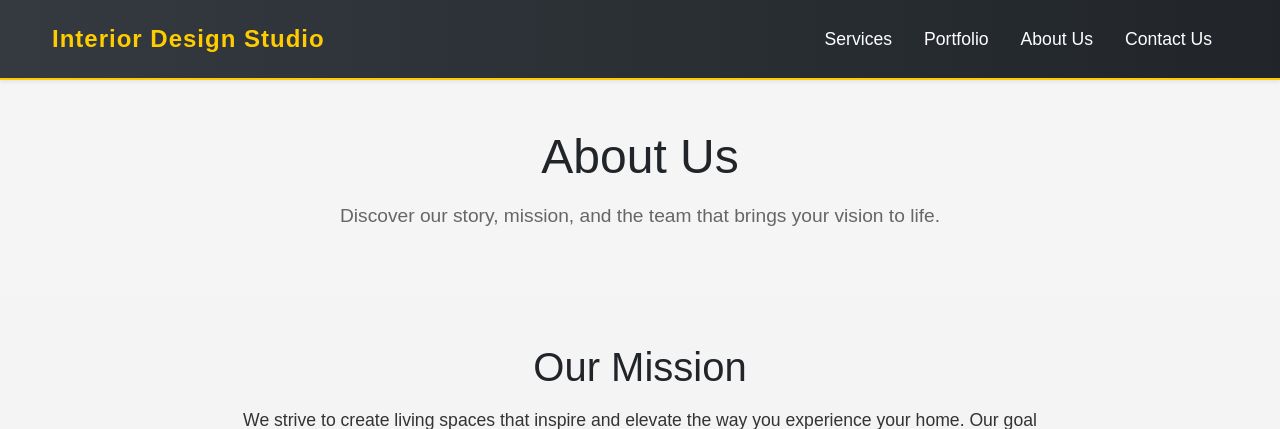
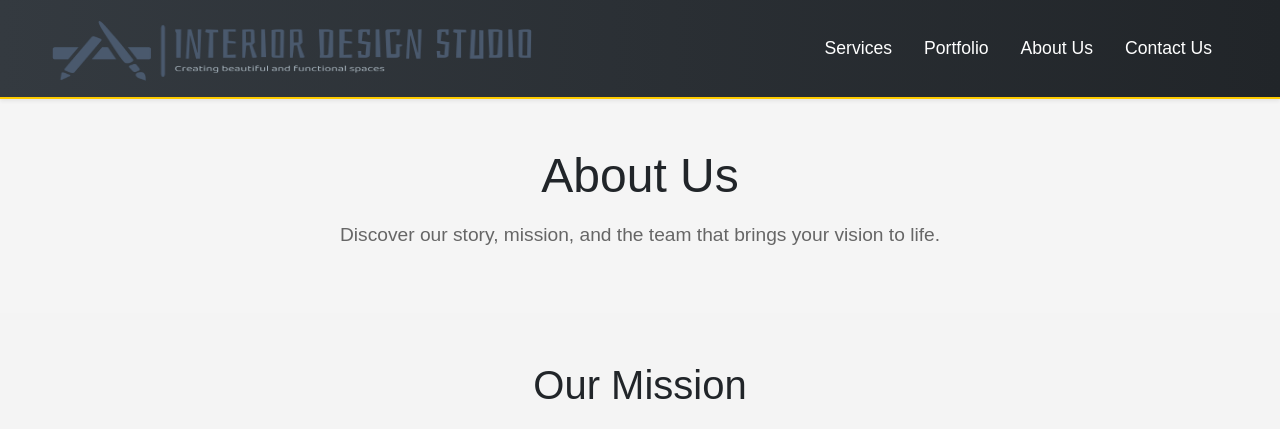
Before and after one commit to mattywebdev/home_interior, a Django app: page /about in a window 1280 px wide. Shown: the top 429 px of the page. Run offline with Django 5.2, Linux system fonts and the light colour scheme.

Commit message:
navbar redesigned v2

```diff
--- a/templates/base.html
+++ b/templates/base.html
@@ -17,7 +17,14 @@
     <!-- Navbar -->
     <nav class="navbar navbar-expand-lg navbar-dark shadow-sm py-3">
         <div class="container">
-            <a class="navbar-brand" href="{% url 'home' %}" style="font-size: 1.5rem; font-weight: bold;">Interior Design Studio</a>
+            <a class="navbar-brand" href="{% url 'home' %}" style="font-size: 1.5rem; font-weight: bold; height: 65px;">
+                <img src="{% static 'images/logo.png' %}" alt="Logo" style="height: 60px; width: 480px; transition: opacity 0.3s ease, transform 0.3s ease;"
+                     onmouseover="this.style.opacity='0.9'; this.style.transform='rotate(1.5deg)';"
+                     onmouseout="this.style.opacity='1'; this.style.transform='rotate(0deg)';">
+            </a>
+
+
+
             <button class="navbar-toggler" type="button" data-bs-toggle="collapse" data-bs-target="#navbarNav" aria-controls="navbarNav" aria-expanded="false" aria-label="Toggle navigation">
                 <span class="navbar-toggler-icon"></span>
             </button>
```
Also changed, not shown: static/images/logo.png (added).
